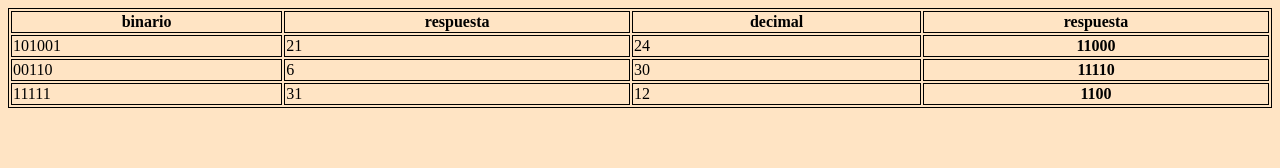
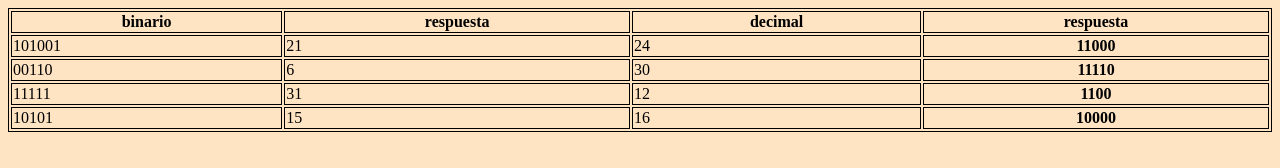
Before and after one commit to Diefer3/-practica-1.1-html, a plain HTML site: page index.html in a window 1280 px wide. Drawn offline with Linux system fonts and the light colour scheme.

Commit message:
quinta fila

```diff
--- a/index.html
+++ b/index.html
@@ -44,6 +44,12 @@
             <td>12</td>
             <th>1100</th>
         </tr>
+        <tr>
+            <td>10101</td>
+            <td>15</td>
+            <td>16</td>
+            <th>10000</th>
+        </tr>
 
     </table>
 </body>
```
